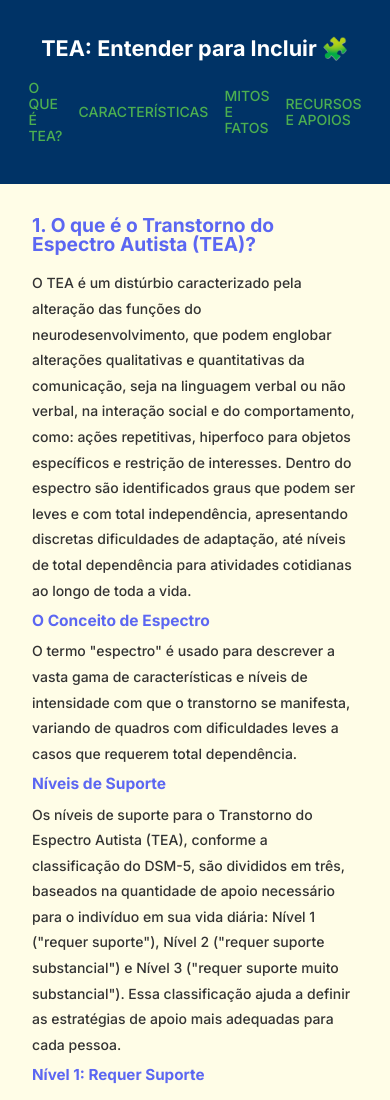
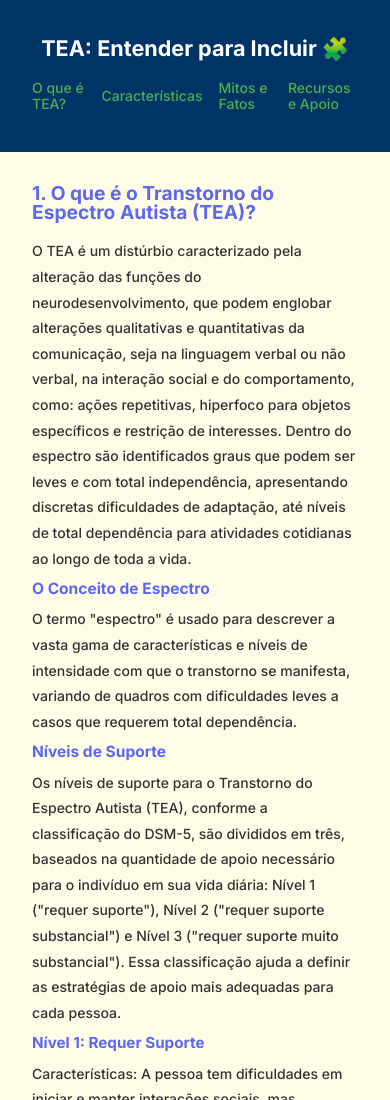
Before and after one commit to MichelBasteiro10/oque-e-autismo, a plain HTML site: page index.html in a window 390 px wide. Shown: the top 1100 px of the page. Drawn offline with Linux system fonts and the light colour scheme.

Commit message:
Corrigindo o header no mobile

```diff
--- a/index.html
+++ b/index.html
@@ -24,10 +24,10 @@
         <h1>TEA: Entender para Incluir 🧩</h1>
         <nav>
           <ul>
-            <li><a href="#o-que-e">O QUE É TEA?</a></li>
-            <li><a href="#caracteristicas">CARACTERÍSTICAS</a></li>
-            <li><a href="#mitos">MITOS E FATOS</a></li>
-            <li><a href="#recursos">RECURSOS E APOIOS</a></li>
+            <li><a href="#o-que-e">O que é TEA?</a></li>
+            <li><a href="#caracteristicas">Características</a></li>
+            <li><a href="#mitos">Mitos e Fatos</a></li>
+            <li><a href="#recursos">Recursos e Apoio</a></li>
           </ul>
         </nav>
       </div>
```
